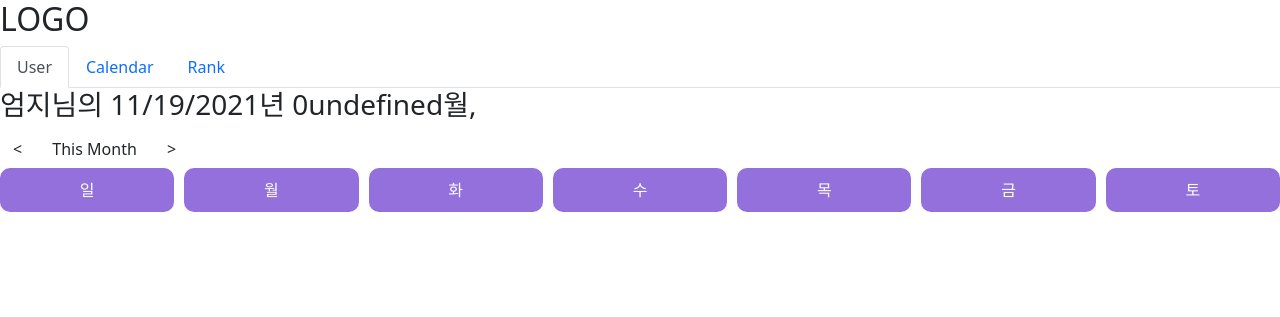
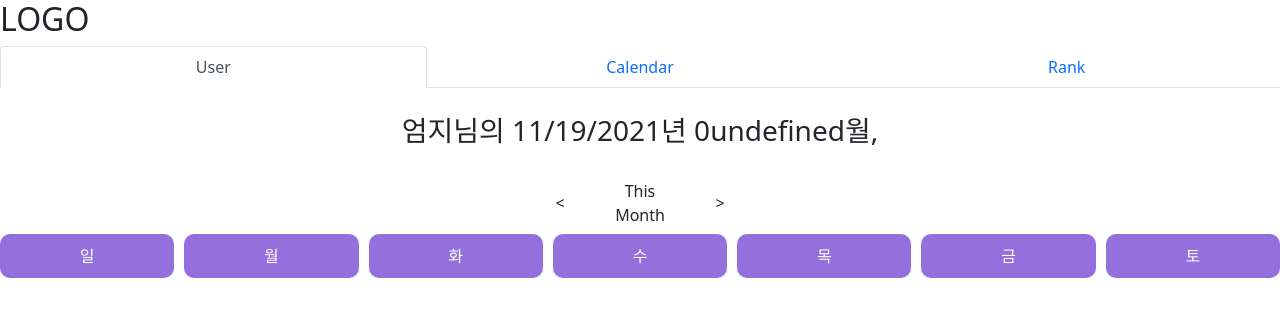
Before and after one commit to eooomji/WebProject, a PHP site: page /html/Calendar.html in a window 1280 px wide. Shown: the top 317 px of the page. Run offline with PHP 8.4, Linux system fonts and the light colour scheme; some libraries are stand-ins or nearby versions.

Commit message:
css 수정

```diff
--- a/css/Calendar.css
+++ b/css/Calendar.css
@@ -5,12 +5,50 @@
     box-sizing: border-box;
   }
 
+.nav {
+  display: grid;
+  grid-template-columns: 1fr 1fr 1fr;
+  justify-content: center;
+  margin-bottom: 10px;
+}
+
+.btnDiv {
+  display: grid;
+  grid-template-columns: 50px 110px 50px;
+  justify-content: center;
+}
+
+/* arrow */
+.arrow {
+  grid-template-columns: 1fr;
+}
+
+.arrow div {
+  width: auto;
+  height: auto;
+  max-width: 50px;
+  max-height: 50px;
+}
+
+.leftArrow {
+  margin-left: 100px;
+}
+
+.rightArrow {
+  margin-right: 100px;
+}
+
 /* 달력 */
 
 .rap {
   max-width: 1300px;
   width: 100%;
   margin: 0 auto;
+}
+
+.date_text {
+  text-align: center;
+  padding: 1rem 0;
 }
 
 .date_head {
@@ -48,3 +86,7 @@
 .background {
   background: #f7f7f7;
 }
+
+.mission {
+  font-size: 18px;
+}
```
